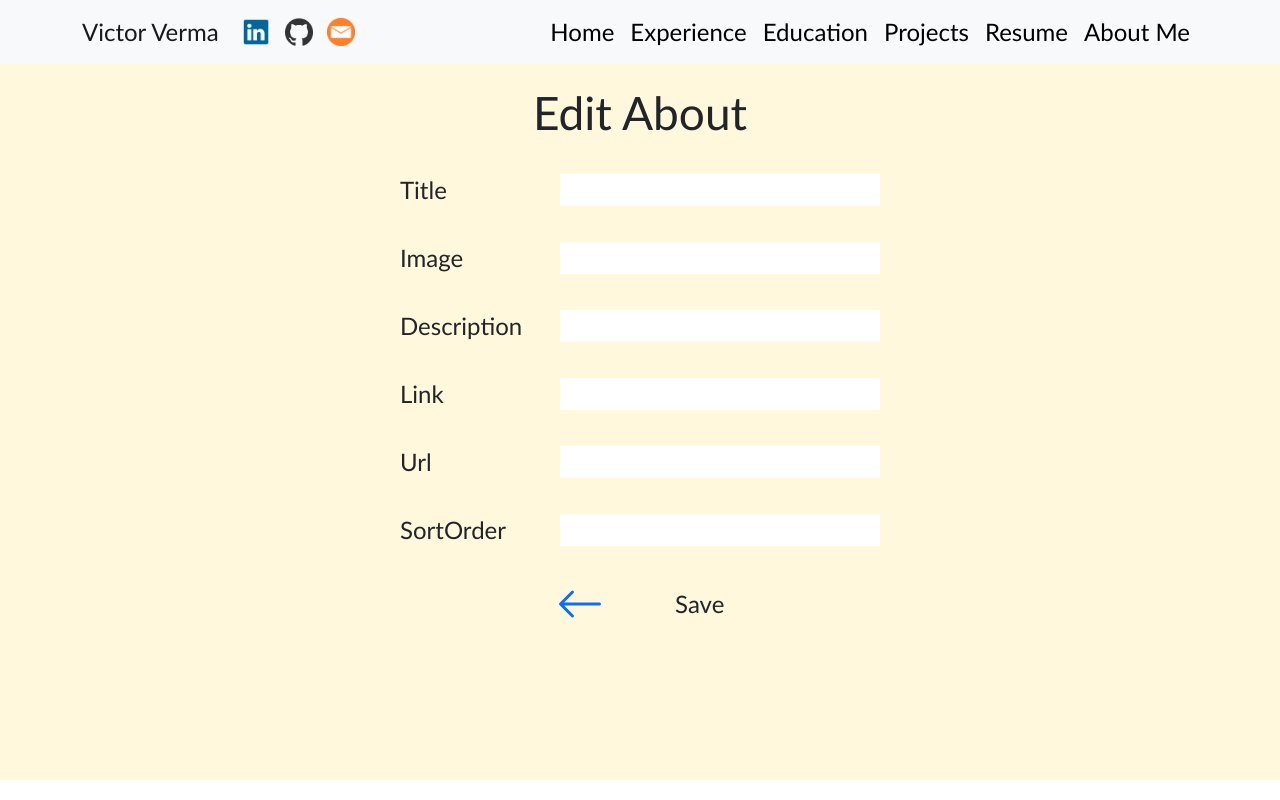
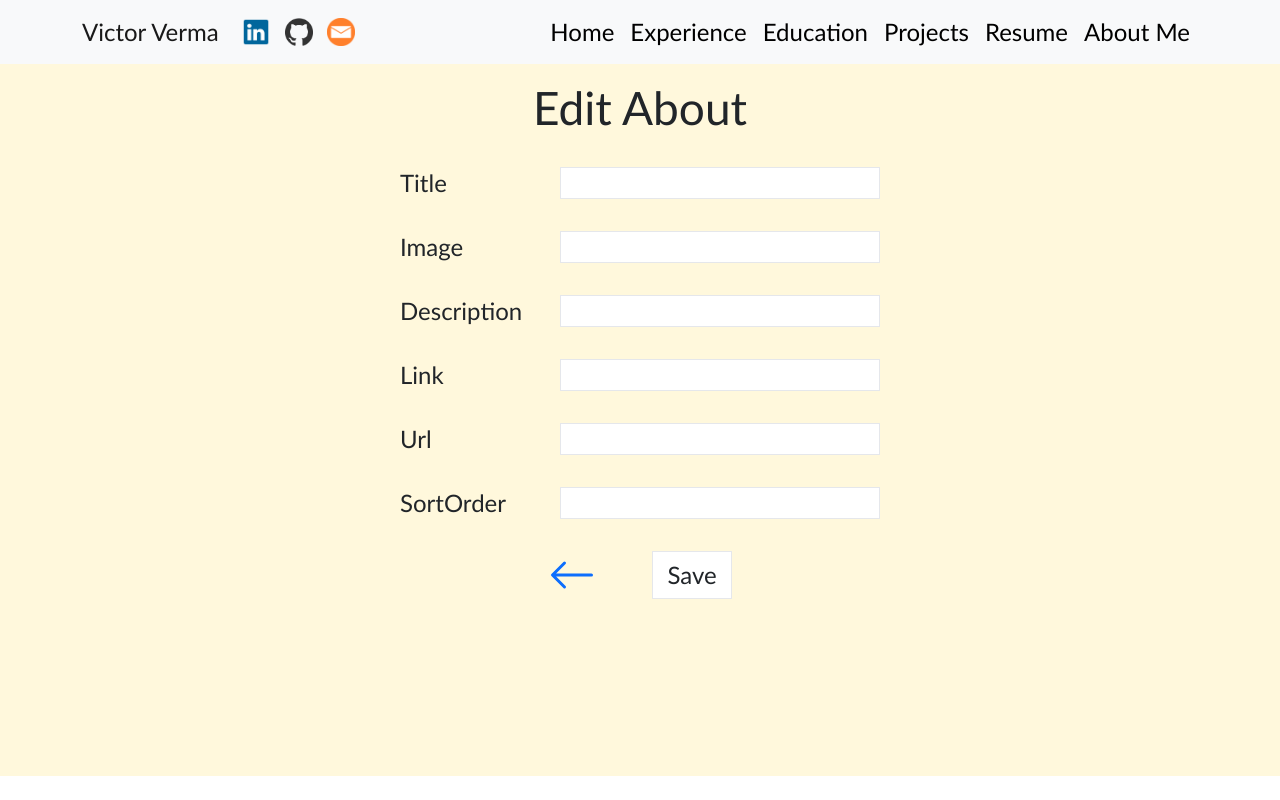
Before and after one commit to victorverma3/Portfolio, a React (Vite) app in the folder frontend/: page /about/edit/1 in a window 1280 px wide. Built offline with nearby package versions, Linux system fonts and the light colour scheme; no server answers.

Commit message:
migrated editabout page to tailwindcss

```diff
--- a/frontend/src/pages/about/EditAbout.css
+++ /dev/null
@@ -1,48 +0,0 @@
-.edit-about-actions {
-    width: 15rem;
-    margin: auto;
-    display: flex;
-    flex-direction: row;
-    justify-content: space-around;
-    align-content: center;
-}
-
-.edit-about-content {
-    width: 100vw;
-    min-height: 80vh;
-    margin: 85px auto 55px auto;
-}
-
-.edit-about-field {
-    width: fit-content;
-    margin: auto;
-}
-
-.edit-about-field-container {
-    width: fit-content;
-    margin: auto;
-}
-
-.edit-about-field-label {
-    width: 10rem;
-    margin: auto;
-    font-size: 1.5rem;
-    text-align: start;
-}
-
-.edit-about-individual-field-container {
-    margin: 2rem auto;
-    display: flex;
-    flex-direction: row;
-    justify-content: space-between;
-}
-
-.edit-about-input {
-    width: 20rem;
-    margin: auto;
-    height: 2rem;
-}
-
-.edit-about-save-button {
-   font-size: 1.5rem;
-}
--- a/frontend/src/pages/about/EditAbout.tsx
+++ b/frontend/src/pages/about/EditAbout.tsx
@@ -6,8 +6,6 @@ import { useSnackbar } from "notistack";
 
 import BackButton from "../../components/BackButton";
 import Spinner from "../../components/Spinner";
-
-import "./EditAbout.css";
 
 const backend = import.meta.env.VITE_BACKEND_URL;
 
@@ -79,23 +77,23 @@ const EditAbout = () => {
             });
     };
     return (
-        <div className="edit-about-content">
+        <div className="w-screen min-h-[80vh] mt-20 mb-14">
             <h1 className="page-title">Edit About</h1>
             {loading ? <Spinner /> : " "}
-            <div className="edit-about-field-container">
+            <div className="w-fit m-auto">
                 {Object.entries(formData).map(([name, value]) => (
                     <div
                         key={name}
-                        className="edit-about-individual-field-container"
+                        className="mx-auto my-8 flex flex-row justify-between"
                     >
-                        <div className="edit-about-field-label">
+                        <div className="w-40 m-auto text-2xl text-start">
                             <label>
                                 {name.charAt(0).toUpperCase() + name.slice(1)}
                             </label>
                         </div>
-                        <div className="edit-about-field">
+                        <div className="w-fit m-auto">
                             <input
-                                className="edit-about-input"
+                                className="w-80 h-8 m-auto border-1 border-gray-200"
                                 type="text"
                                 value={value}
                                 onChange={(e) =>
@@ -105,10 +103,10 @@ const EditAbout = () => {
                         </div>
                     </div>
                 ))}
-                <div className="edit-about-actions">
+                <div className="w-60 m-auto flex flex-row justify-around">
                     <BackButton size={48} destination="/about" />
                     <button
-                        className="edit-about-save-button"
+                        className="w-20 text-2xl bg-white border-1 border-gray-200 hover:border-gray-400"
                         onClick={handleEditAbout}
                     >
                         Save
```
